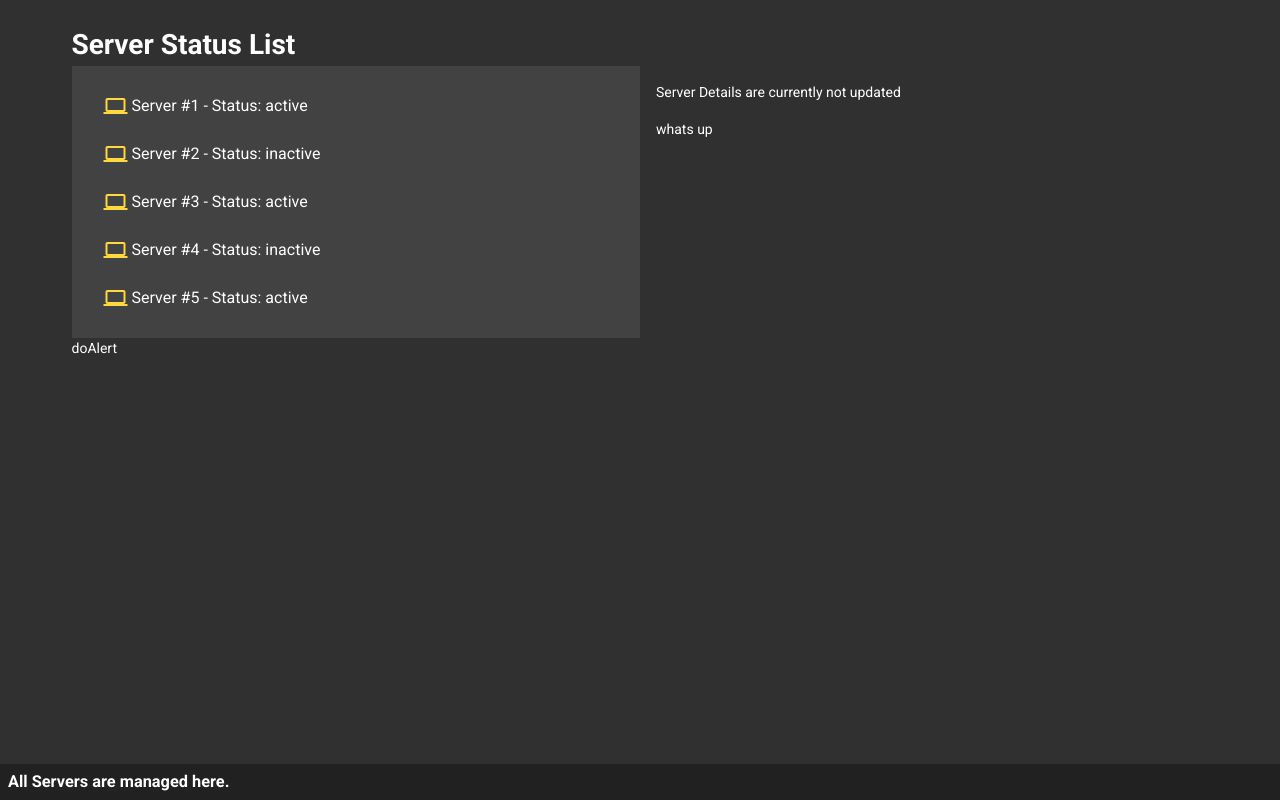
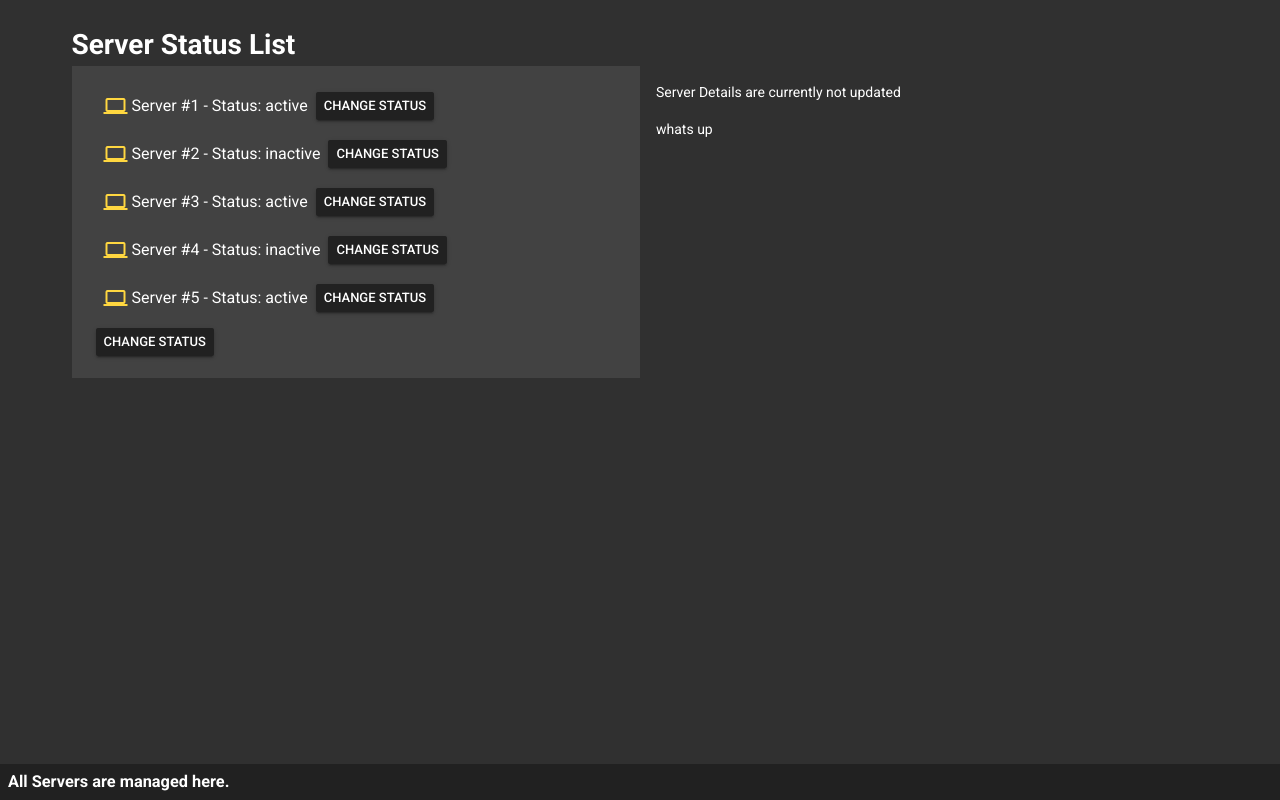
Before and after one commit to KennyStephens/project-7-kenny-stephens, a Vue app: page / in a window 1280 px wide. Built offline with nearby package versions, Linux system fonts and the light colour scheme.

Commit message:
Messing around with component communication

```diff
--- a/src/components/AppServers.vue
+++ b/src/components/AppServers.vue
@@ -6,9 +6,11 @@
                 v-for="server in serverList" :key="server.name">
                 <v-icon color="amber accent-2" class="mr-1">computer</v-icon>
                 {{ server.name }} - Status: {{ server.status }}
+                <v-btn @click="changeStatus" small>Change Status</v-btn>
             </v-list-tile>
+            <v-btn @click="changeStatus" small>Change Status</v-btn>
         </v-list>
-        <button @click="doAlert">doAlert</button>
+
     </div>
 </template>
 
@@ -28,7 +30,10 @@
             }
         },
         methods: {
-            doAlert() {
+            statusChange() {
+
+            },
+            changeStatus() {
                 eventBus.$emit('alerted', 'hello');
             }
         }
```
